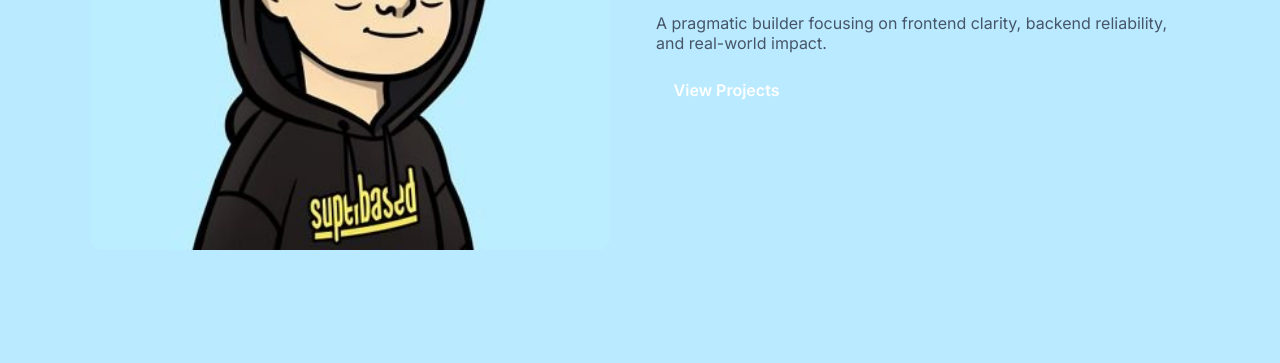
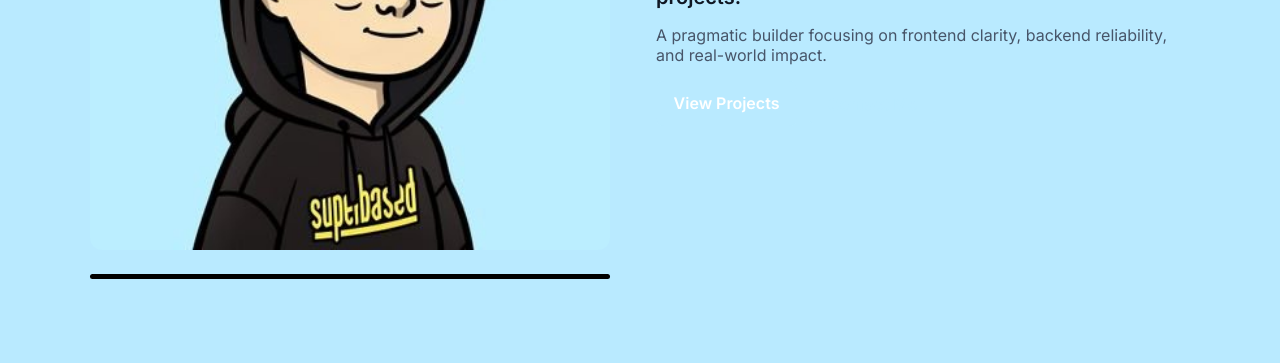
Before and after one commit to Yungtimmy/TebasPort, a website: page index.html in a window 1280 px wide. Shown: the part 386-749 px from the top of the page. Drawn offline with Linux system fonts and the light colour scheme.

Commit message:
add line

```diff
--- a/assets/css/style.css
+++ b/assets/css/style.css
@@ -39,6 +39,7 @@ body{
 /* Hero split layout */
 .hero{display:grid;grid-template-columns:1fr 1fr;gap:2rem;align-items:center;padding:4rem 0}
 .hero-left img{width:100%;max-width:520px;border-radius:12px}
+.hero-line{width:100%;max-width:520px;height:5px;background:#000;border-radius:999px;margin:1.25rem 0 0}
 .tagline{font-size:1.25rem;font-weight:600;margin:0.5rem 0}
 .support{color:var(--muted);margin-bottom:1rem}
 .cta{display:flex;gap:0.75rem}
--- a/index.html
+++ b/index.html
@@ -27,8 +27,7 @@
       <section class="hero container">
         <div class="hero-left reveal">
           <!-- Illustration / Image placeholder -->
-          <img src="/assets/images/tebasv2.jpg" alt="TEBASV2 illustration" />
-        </div>
+          <img src="/assets/images/tebasv2.jpg" alt="TEBASV2 illustration" />          <div class="hero-line" aria-hidden="true"></div>        </div>
         <div class="hero-right reveal">
           <h1 class="logo-font">TEBASV2</h1>
           <p class="tagline">I build innovative digital solutions and meaningful projects.</p>
```
